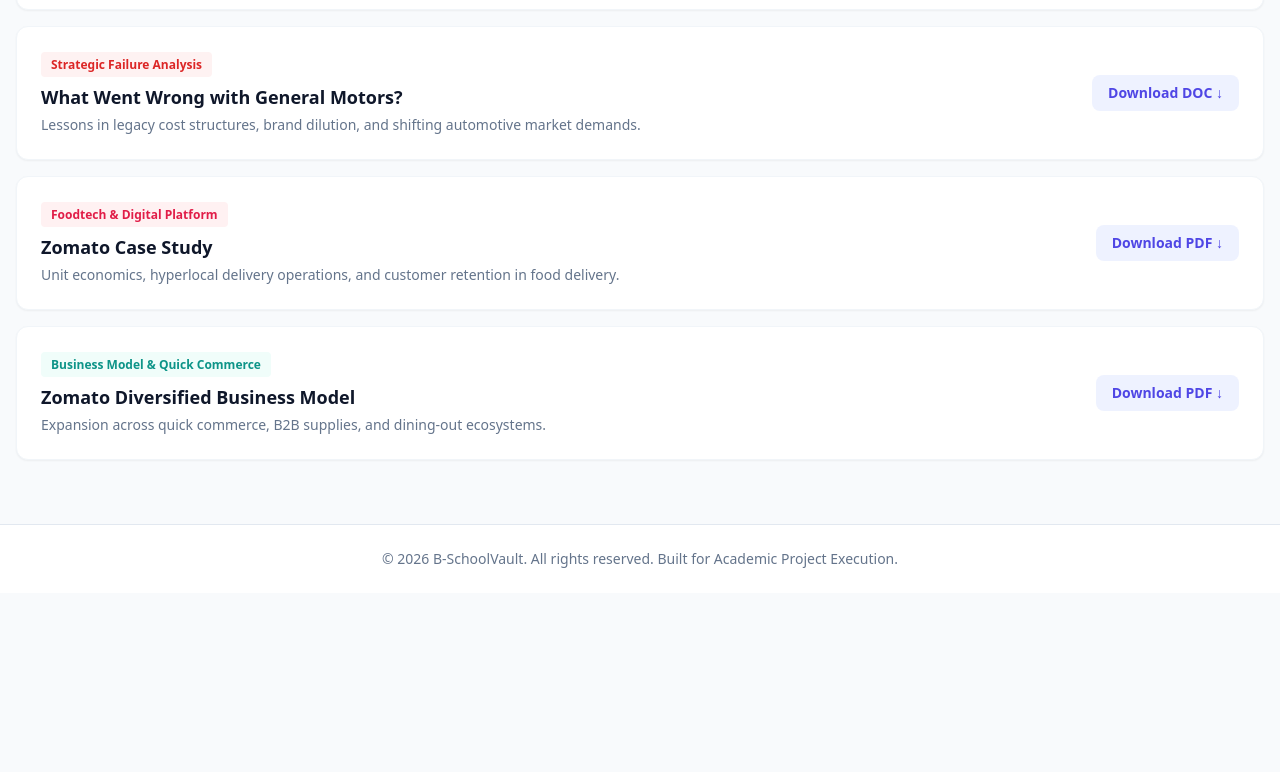
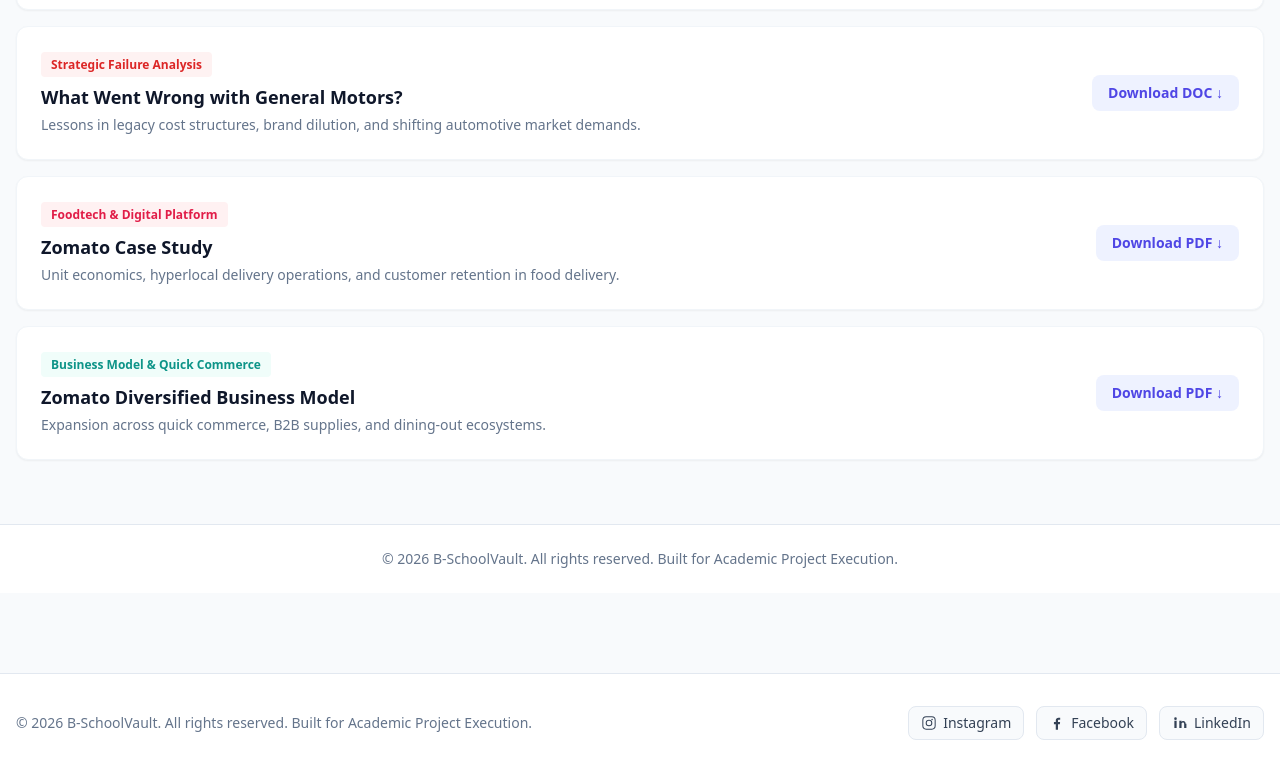
Before and after one commit to bschoolvault/bschoolvault, a plain HTML site: page case-studies.html in a window 1280 px wide. Shown: the part 1312-2084 px from the top of the page. Before the commit the page ends 1905 px from the top, so only its background shows below. Drawn offline with nearby package versions, Linux system fonts and the light colour scheme.

Commit message:
Add footer with social media links and copyright
Added a footer section with social media links and updated copyright notice.

```diff
--- a/case-studies.html
+++ b/case-studies.html
@@ -156,6 +156,39 @@
     <footer class="bg-white border-t border-slate-200 py-6 text-center text-sm text-slate-500">
         <p>© 2026 B-SchoolVault. All rights reserved. Built for Academic Project Execution.</p>
     </footer>
+    <!-- Footer -->
+<footer class="bg-white border-t border-slate-200 mt-20 py-8">
+    <div class="max-w-7xl mx-auto px-4 flex flex-wrap justify-between items-center gap-4 text-sm text-slate-500">
+        <p>© 2026 B-SchoolVault. All rights reserved. Built for Academic Project Execution.</p>
+
+        <!-- Social Media Links (Always Right-Aligned) -->
+        <div class="ml-auto flex items-center space-x-3">
+            <a href="https://www.instagram.com/invites/contact/?utm_content=n6d6w3t&evlk=127xqujaqi8vt" target="_blank" rel="noopener noreferrer"
+               class="inline-flex items-center gap-1.5 px-3 py-1.5 rounded-lg bg-slate-50 border border-slate-200 text-slate-700 font-medium hover:border-indigo-600 hover:text-indigo-600 transition">
+                <svg class="w-4 h-4" fill="currentColor" viewBox="0 0 24 24" aria-hidden="true">
+                    <path d="M7.75 2h8.5A5.75 5.75 0 0 1 22 7.75v8.5A5.75 5.75 0 0 1 16.25 22h-8.5A5.75 5.75 0 0 1 2 16.25v-8.5A5.75 5.75 0 0 1 7.75 2Zm0 1.5A4.25 4.25 0 0 0 3.5 7.75v8.5A4.25 4.25 0 0 0 7.75 20.5h8.5a4.25 4.25 0 0 0 4.25-4.25v-8.5A4.25 4.25 0 0 0 16.25 3.5h-8.5Zm8.88 2.25a1.12 1.12 0 1 1 0 2.24 1.12 1.12 0 0 1 0-2.24ZM12 7a5 5 0 1 1 0 10 5 5 0 0 1 0-10Zm0 1.5a3.5 3.5 0 1 0 0 7 3.5 3.5 0 0 0 0-7Z"/>
+                </svg>
+                <span>Instagram</span>
+            </a>
+
+            <a href="https://www.facebook.com/profile.php?id=61596597196298&sk=followers" target="_blank" rel="noopener noreferrer"
+               class="inline-flex items-center gap-1.5 px-3 py-1.5 rounded-lg bg-slate-50 border border-slate-200 text-slate-700 font-medium hover:border-indigo-600 hover:text-indigo-600 transition">
+                <svg class="w-4 h-4" fill="currentColor" viewBox="0 0 24 24" aria-hidden="true">
+                    <path d="M13.5 22v-8.2h2.75l.41-3.2H13.5V8.56c0-.93.26-1.56 1.59-1.56h1.7V4.14c-.29-.04-1.3-.13-2.48-.13-2.45 0-4.13 1.5-4.13 4.25v2.34H7.4v3.2h2.76V22h3.34Z"/>
+                </svg>
+                <span>Facebook</span>
+            </a>
+
+            <a href="https://www.linkedin.com/company/144187046/admin/page-posts/published/" target="_blank" rel="noopener noreferrer"
+               class="inline-flex items-center gap-1.5 px-3 py-1.5 rounded-lg bg-slate-50 border border-slate-200 text-slate-700 font-medium hover:border-indigo-600 hover:text-indigo-600 transition">
+                <svg class="w-4 h-4" fill="currentColor" viewBox="0 0 24 24" aria-hidden="true">
+                    <path d="M6.94 8.5H3.56V19.5h3.38V8.5ZM5.25 3.5a1.96 1.96 0 1 0 0 3.92 1.96 1.96 0 0 0 0-3.92ZM20.44 13.02c0-2.74-1.46-4.01-3.41-4.01-1.57 0-2.28.86-2.67 1.47V8.5h-3.38c.04.96 0 11 0 11h3.38v-6.14c0-.33.02-.66.12-.89.27-.66.87-1.35 1.89-1.35 1.33 0 1.87 1.02 1.87 2.51V19.5h3.38v-6.48Z"/>
+                </svg>
+                <span>LinkedIn</span>
+            </a>
+        </div>
+    </div>
+</footer>
 
 </body>
 </html>
```
